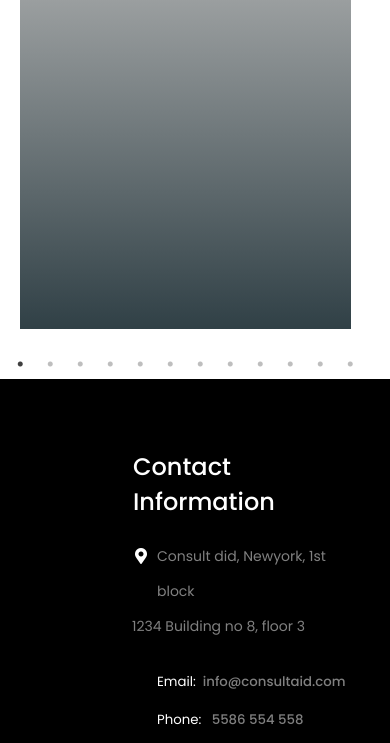
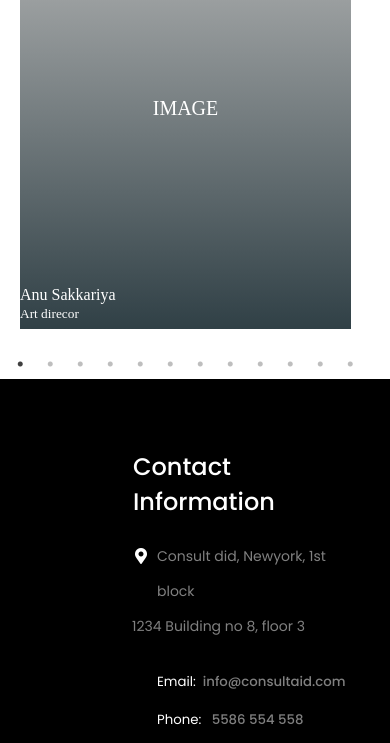
Before and after one commit to yuriibrunko/About-us, a website: page index.html in a window 390 px wide. Shown: the part 4104-4847 px from the top of the page. Drawn offline with nearby package versions, Linux system fonts and the light colour scheme.

Commit message:
text_in_blocks

```diff
--- a/css/style.scss
+++ b/css/style.scss
@@ -415,6 +415,72 @@ header {
         height: 331px;
         margin: 10px;
         background: linear-gradient(to bottom , #9b9fa0, #304046);
+        .img {
+            color: #fff;
+            text-align: center;
+            margin-top: 50%;
+            text-transform: uppercase;
+            font-size: 20px;
+        }
+        @media (max-width:500px) {
+            .img {
+                margin-top: 30%;
+            }
+        }
+        @media (min-width:1700px) {
+            .img {
+                margin-top: 30%;
+            }
+        }
+        .name {
+            color: #fff;
+            margin-top: 40%;
+        }
+        @media (max-width:768px) {
+            .name {
+                margin-top: 30%;
+            }
+        }
+        @media (max-width:600px) {
+            .name {
+                margin-top: 55%;
+            }
+        }
+        @media (max-width:500px) {
+            .name {
+                margin-top: 30%;
+            }
+        }
+        @media (max-width: 400px) {
+            .name {
+                margin-top: 50%;
+            }
+        }
+        @media (min-width:1350px) {
+            .name {
+                margin-top: 30%;
+            }
+        }
+        @media (min-width:1500px) {
+            .name {
+                margin-top: 20%;
+            }
+        }
+        @media (min-width:1700px) {
+            .name {
+                margin-top: 35%;
+            }
+        }
+        @media (min-width:1800px) {
+            .name {
+                margin-top: 30%;
+            }
+        }
+        @media (min-width:2000px) {
+            .name {
+                margin-top: 25%;
+            }
+        }
     }
 }
 @media (max-width: 999px) {
--- a/index.html
+++ b/index.html
@@ -119,18 +119,18 @@
 
 
     <div class="col">
-        <div class="box"><img src="" alt=""></div>
-        <div class="box"><img src="" alt=""></div>
-        <div class="box"><img src="" alt=""></div>
-        <div class="box"><img src="" alt=""></div>
-        <div class="box"><img src="" alt=""></div>
-        <div class="box"><img src="" alt=""></div>
-        <div class="box"><img src="" alt=""></div>
-        <div class="box"><img src="" alt=""></div>
-        <div class="box"><img src="" alt=""></div>
-        <div class="box"><img src="" alt=""></div>
-        <div class="box"><img src="" alt=""></div>
-        <div class="box"><img src="" alt=""></div>
+        <div class="box"><div class="img">Image</div><div class="name">Anu Sakkariya <br><small>Art direcor</small></div></div>
+        <div class="box"><div class="img">Image</div><div class="name">Marthew Joseph <br><small>Co Founder</small></div></div>
+        <div class="box"><div class="img">Image</div><div class="name">Shiva Prasad <br><small>Consultant</small></div></div>
+        <div class="box"><div class="img">Image</div><div class="name">Anu Sakkariya <br><small>Consultant</small></div></div>
+        <div class="box"><div class="img">Image</div><div class="name">Anu Sakkariya <br><small>Art direcor</small></div></div>
+        <div class="box"><div class="img">Image</div><div class="name">Marthew Joseph <br><small>Co Founder</small></div></div>
+        <div class="box"><div class="img">Image</div><div class="name">Shiva Prasad <br><small>Consultant</small></div></div>
+        <div class="box"><div class="img">Image</div><div class="name">Anu Sakkariya <br><small>Consultant</small></div></div>
+        <div class="box"><div class="img">Image</div><div class="name">Anu Sakkariya <br><small>Art direcor</small></div></div>
+        <div class="box"><div class="img">Image</div><div class="name">Marthew Joseph <br><small>Co Founder</small></div></div>
+        <div class="box"><div class="img">Image</div><div class="name">Shiva Prasad <br><small>Consultant</small></div></div>
+        <div class="box"><div class="img">Image</div><div class="name">Anu Sakkariya <br><small>Consultant</small></div></div>
     </div>
 
 
--- a/js/index.js
+++ b/js/index.js
@@ -12,6 +12,14 @@ $('.col').slick({
   arrows: false,
   dots: true,
   responsive: [
+    {
+      breakpoint: 1000,
+      settings: {
+        slidesToShow: 3,
+        slidesToScroll: 2,
+        arrows: false
+      }
+    },
     {
       breakpoint: 768,
       settings: {
```
Also changed, not shown: css/style.css, 1 other file.
